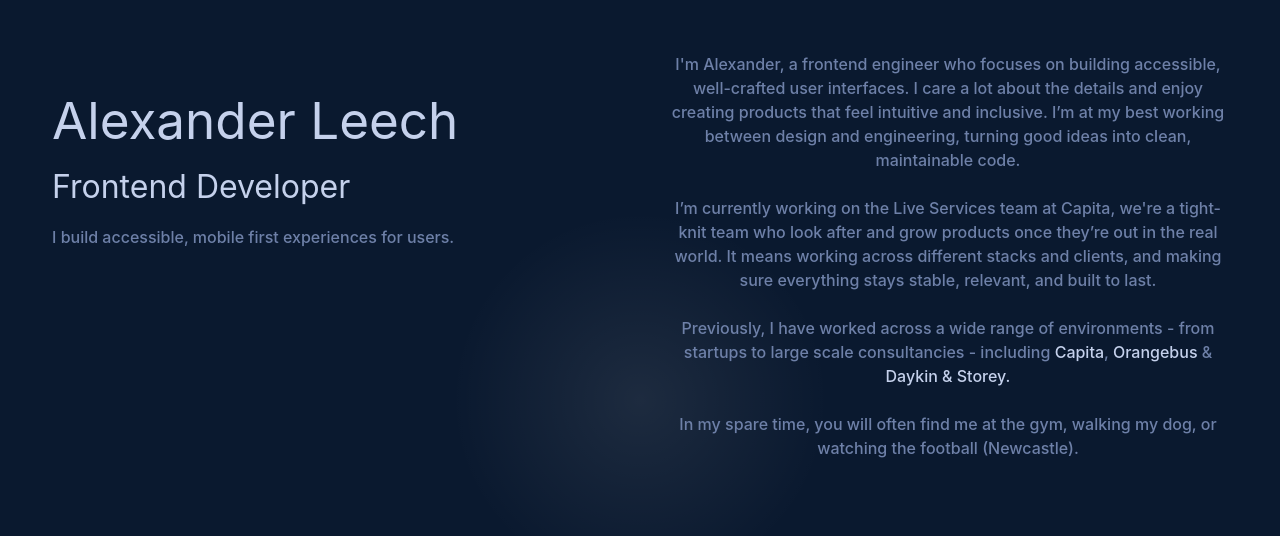
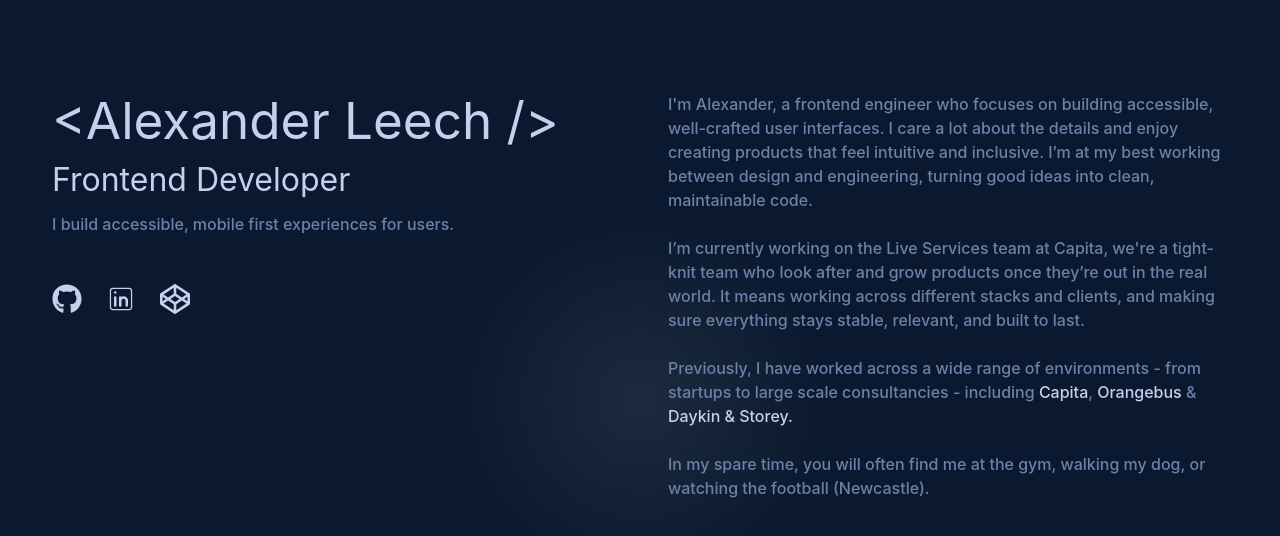
Before and after one commit to alexleech20/alexanderleech.co.uk, a React (Vite) app in the folder vite-project/: page / in a window 1280 px wide. Shown: the top 536 px of the page. Built offline with nearby package versions, Linux system fonts and the light colour scheme.

Commit message:
added media icon row to header section, custom padding clases & organised homepage content

```diff
--- a/vite-project/src/components/homepage.jsx
+++ b/vite-project/src/components/homepage.jsx
@@ -15,7 +15,7 @@ export default function HomePage() {
         </div>
 
         {/* <rightHalfComponent /> */}
-        <div class="grid px-5">
+        <div class="grid pt-10 px-5 text-left">
           <AboutMe />
         </div>
       </div>
--- a/vite-project/src/components/nameHeader.component.jsx
+++ b/vite-project/src/components/nameHeader.component.jsx
@@ -1,14 +1,40 @@
 import react from 'react';
-
+import { FaGithub, FaCodepen } from "react-icons/fa";
+import { CiLinkedin } from "react-icons/ci";
 
 export default function NameHeader() {
-
+  const nameHeader = "<Alexander Leech />";
 
   return (
     <>
-      <h1>Alexander Leech</h1>
+      <h1>{nameHeader}</h1>
       <h2 class="pt-3 pb-3">Frontend Developer</h2>
       <p>I build accessible, mobile first experiences for users.</p>
+      <div className="responsiveMediaPadding" style={{ display: 'flex', flexDirection: 'row'}}>
+        <a
+          href="https://github.com/alexanderleech"
+          target="_blank"
+          rel="noopener noreferrer"
+          style={{ paddingRight: '1.5rem'}}
+        >
+          <FaGithub size="30" />
+        </a>
+        <a
+          href="https://www.linkedin.com/in/alexander-l-96889817b/"
+          target="_blank"
+          rel="noopener noreferrer"
+          style={{ paddingRight: '1.5rem'}}
+        >
+          <CiLinkedin size="30" />
+        </a>
+        <a
+          href="https://www.codepen.io/Alex-Leech"
+          target="_blank"
+          rel="noopener noreferrer"
+        >
+          <FaCodepen size="30" />
+        </a>
+      </div>
     </>
   )
 }
--- a/vite-project/src/index.css
+++ b/vite-project/src/index.css
@@ -64,3 +64,11 @@ h3 {
 .mh-50 {
   max-height: 50%;
 }
+
+.responsiveMediaPadding {
+  padding-top: 3rem;
+
+  @media only screen and (max-width: 768px) {
+    padding-top: 1.5rem;
+  }
+}
```
